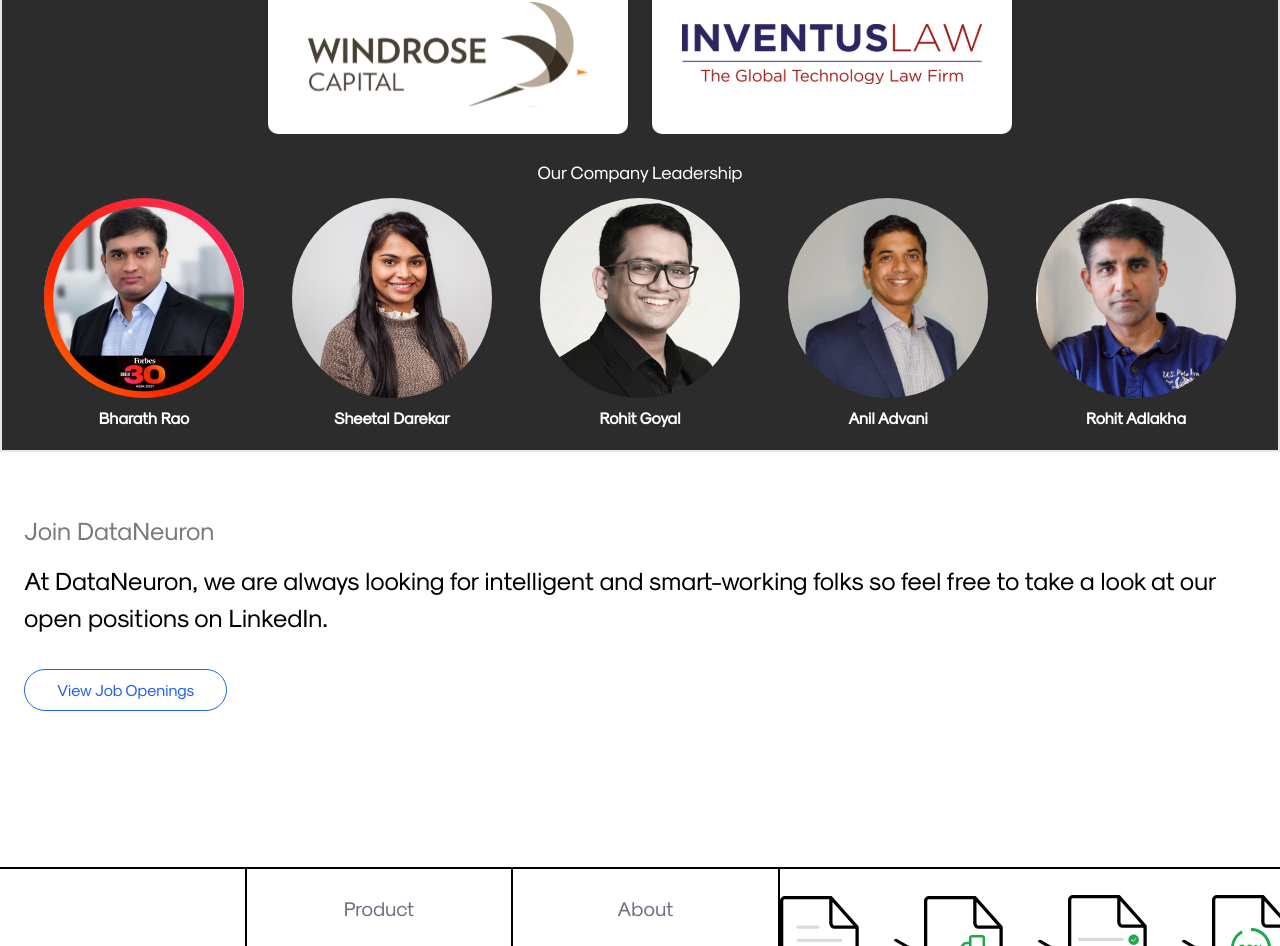
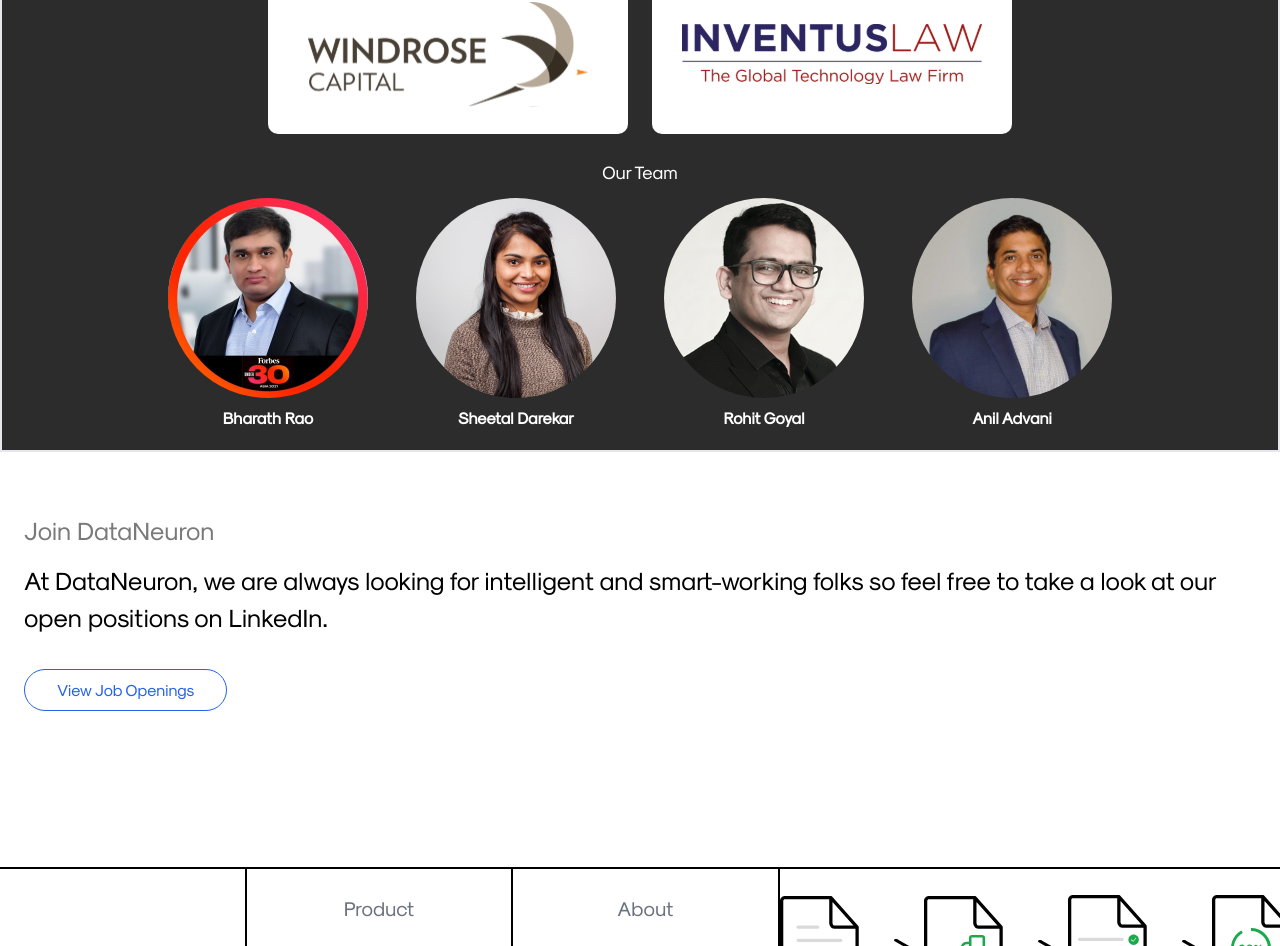
Before and after one commit to jayprakashdev/dataneuron-new, a Next.js app: page /about in a window 1280 px wide. Shown: the part 1027-1973 px from the top of the page. Built offline with nearby package versions, Linux system fonts and the light colour scheme.

Commit message:
minor changes

```diff
--- a/pages/about.jsx
+++ b/pages/about.jsx
@@ -148,9 +148,7 @@
             </a>
           </div>
         </div>
-        <p className="w-full text-center py-3 text-lg">
-          Our Company Leadership
-        </p>
+        <p className="w-full text-center py-3 text-lg">Our Team</p>
         <div className="lg:flex justify-center mb-3 w-full">
           <div className="lg:flex lg:space-x-12 justify-between">
             <a href="https://www.linkedin.com/in/bharrao/">
@@ -181,7 +179,9 @@
                   src="/img/sheetal.jpg"
                   alt="Sheetal Darekar"
                 />
-                <p className="my-2 w-full text-center font-bold">Sheetal Darekar</p>
+                <p className="my-2 w-full text-center font-bold">
+                  Sheetal Darekar
+                </p>
               </div>
             </a>
             <a href="ps://www.linkedin.com/in/rohit-goyal/">
@@ -212,23 +212,6 @@
                   alt="Windrose Captical"
                 ></img>
                 <p className="my-2 w-full text-center font-bold">Anil Advani</p>
-              </div>
-            </a>
-            <a href="https://www.linkedin.com/in/rohit-adlakha/">
-              <div
-                className={
-                  "flex justify-center flex-col items-center transform hover:scale-105 duration-500"
-                }
-              >
-                <img
-                  width={200}
-                  height={200}
-                  src="/img/rohit_adhlaka.svg"
-                  alt="Windrose Captical"
-                ></img>
-                <p className="my-2 w-full text-center font-bold">
-                  Rohit Adlakha
-                </p>
               </div>
             </a>
           </div>
--- a/pages/product.jsx
+++ b/pages/product.jsx
@@ -255,13 +255,13 @@
     <Layout
       url={"/product"}
       description={
-        "Use the Time Machine for AI to accelerate your model deployment."
+        "Power your Data for AI to accelerate your model deployment."
       }
       title={"Product | Dataneuron"}
     >
       <div className={"px-3 md:px-5 lg:px-10 lg:pt-20"}>
         <div className="text-center text-3xl px-3 md:text-4xl">
-          Use the Time Machine for AI to accelerate your model deployment.
+          Power your Data for AI to accelerate your model deployment.
         </div>
         <div className="flex justify-center my-3">
           <div
```
